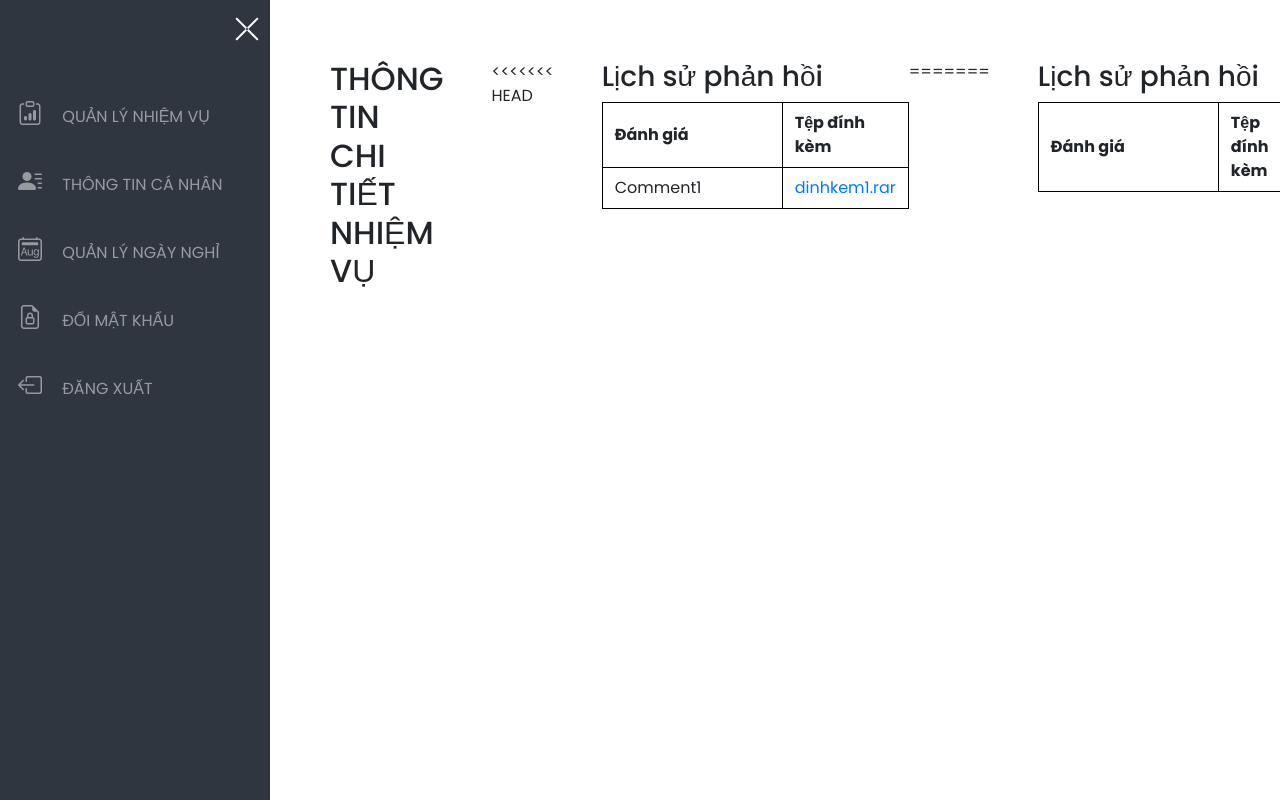
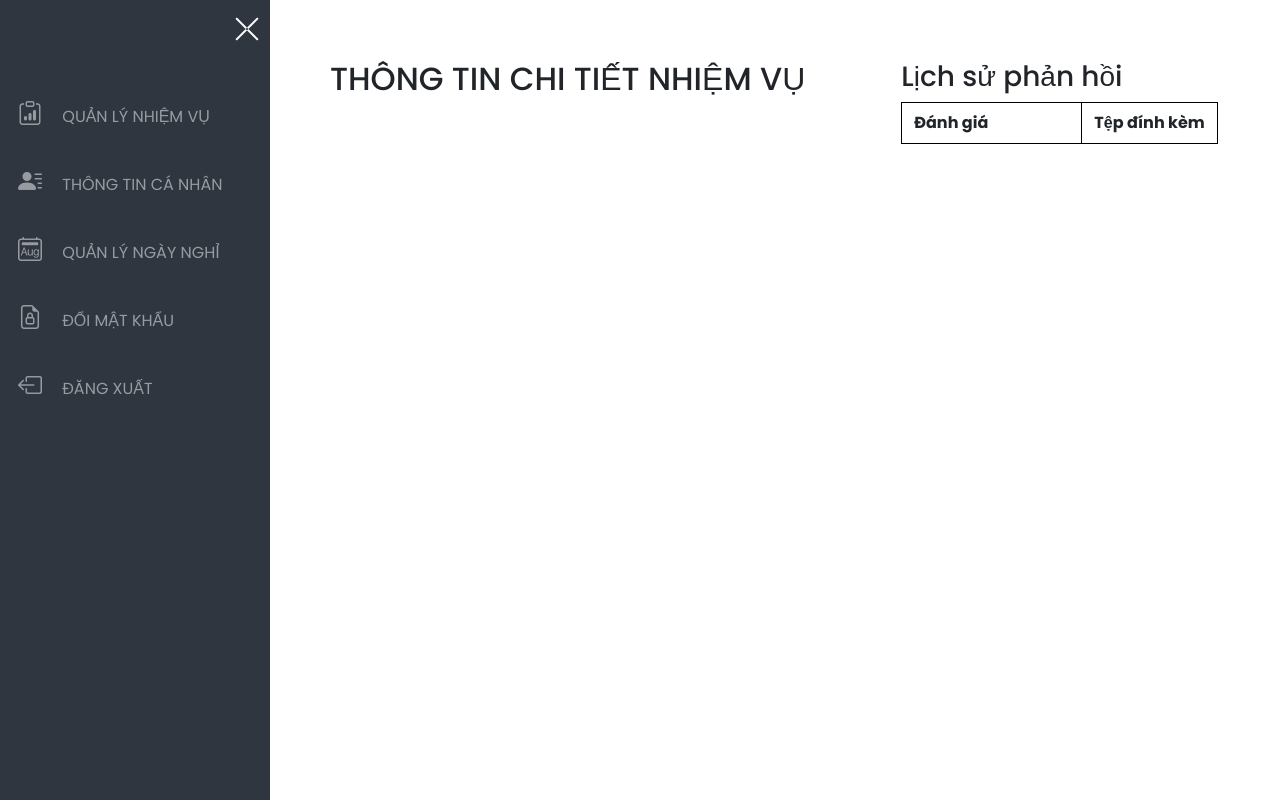
Before and after one commit to khangchung/Web-Final-Project, a PHP site: page /views/employee/details_task.php in a window 1280 px wide; the page is wider, and only the part inside the window is pictured. Run offline with PHP 8.4, Linux system fonts and the light colour scheme; the visitor is signed in with stand-in values (Sample User, id 1); some libraries are stand-ins or nearby versions.

Commit message:
update task log

```diff
--- a/views/employee/details_task.php
+++ b/views/employee/details_task.php
@@ -153,24 +153,6 @@
                     </div>
 
 
-<<<<<<< HEAD
-                    <!-- Xóa comment này và thêm code giao diện bảng task log ở đây -->
-                    <div class="ml-5">
-                        <h3>Lịch sử phản hồi</h3>
-                        <table class="text-left">
-                            <tr>
-                                <td>Đánh giá</td>
-                                <td class="font-weight-bold">Tệp đính kèm</td>
-                            </tr>
-                            <tr>
-                                <td class="font-weight-normal">Comment1</td>
-                                <td>
-                                    <a href="#">dinhkem1.rar</a>
-                                </td>
-                            </tr>
-                        </table>
-                    </div>
-=======
                 <!-- Xóa comment này và thêm code giao diện bảng task log ở đây -->
 
                 <div class="ml-5">
@@ -199,7 +181,6 @@
                     </table>
                 </div>
 
->>>>>>> b6c81e04c210d1dbd0019a5e21fb920ca01ac9d3
                 </div>
 
             </div>
```
